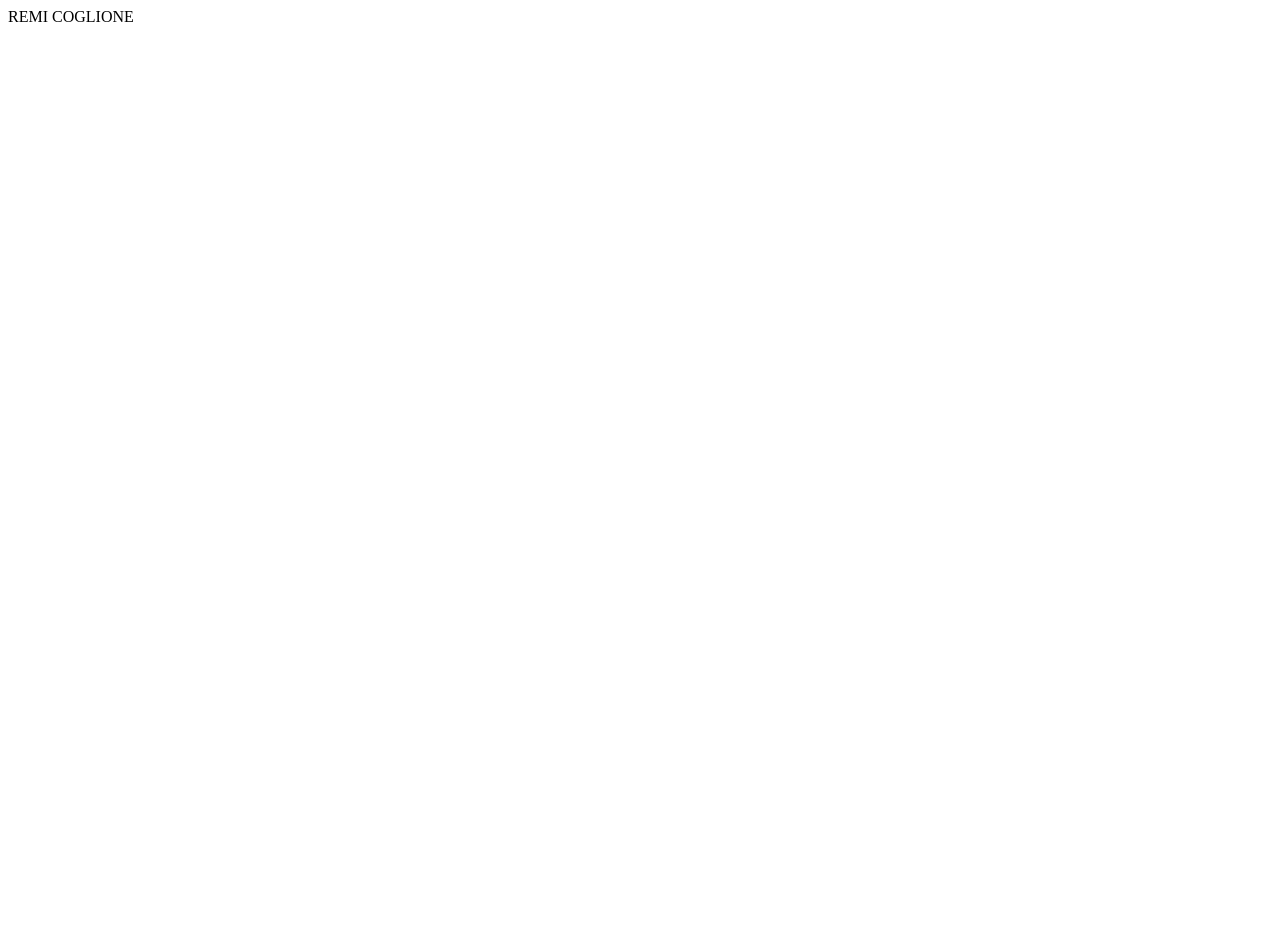
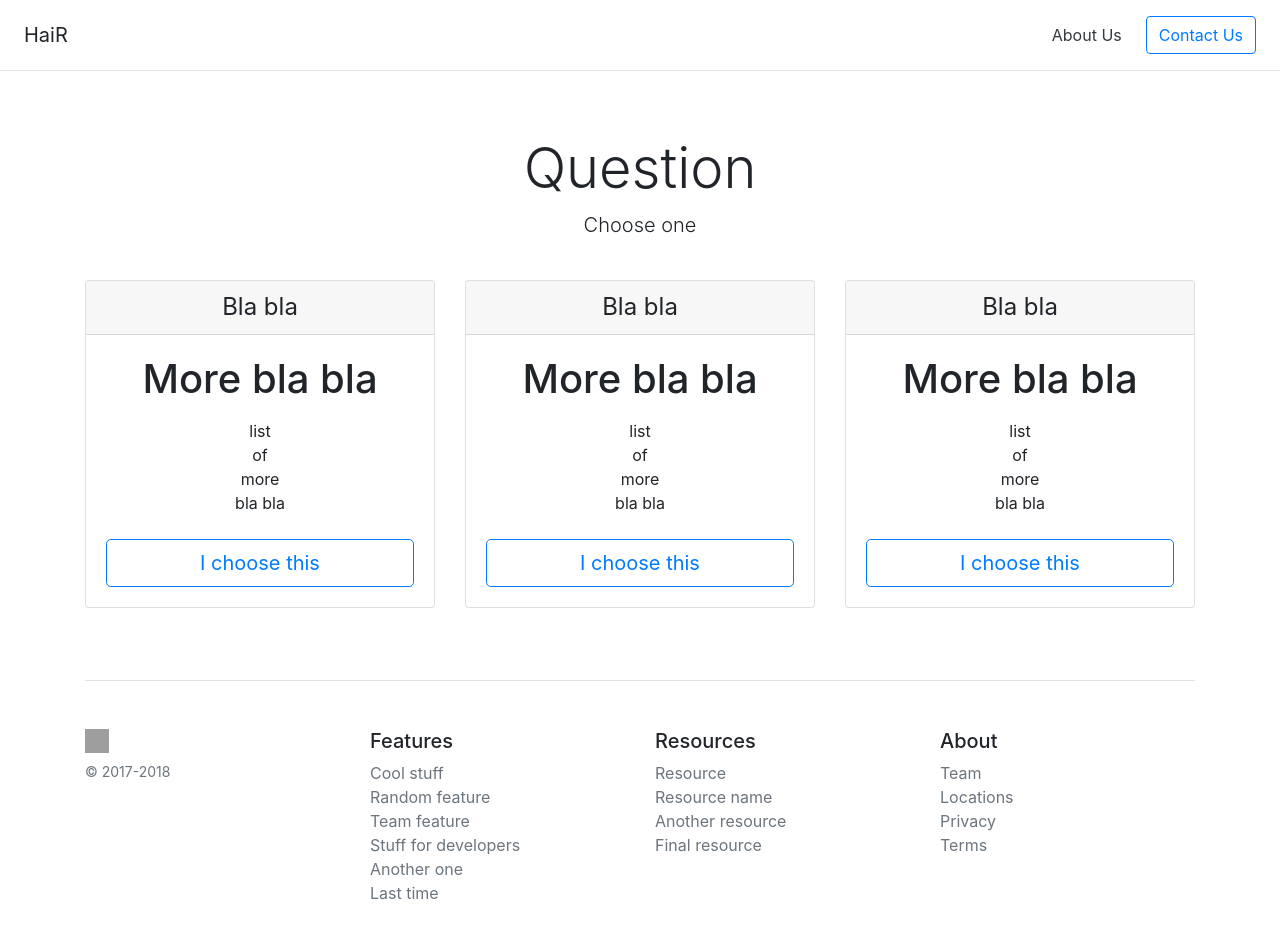
Before and after one commit to LorenzoCavada/brokerysurvey, a Gatsby site: page / in a window 1280 px wide. Before the commit the page ends 800 px from the top, so only its background shows below. Built offline with nearby package versions, Linux system fonts and the light colour scheme; Gatsby itself is replaced by a stand-in of ours; grey boxes are pictures that could not be loaded.

Commit message:
Added main page

```diff
--- /dev/null
+++ b/gatsby-browser.js
@@ -0,0 +1 @@
+import "bootstrap/dist/css/bootstrap.min.css"
--- a/gatsby-config.js
+++ b/gatsby-config.js
@@ -5,6 +5,23 @@
  */
 
 module.exports = {
-  /* Your site config here */
-  plugins: [],
+  plugins: [
+    {
+      resolve: `gatsby-plugin-google-fonts`,
+      options: {
+        fonts: [
+          `poppins:300,400,500,600,700`
+        ], display: 'swap'
+      },
+      resolve: `gatsby-plugin-google-gtag`,
+      options: {
+        trackingIds: [
+          "G-VWVZTXY5TD", // Google Analytics / GA
+          "AW-CONVERSION_ID", // Google Ads / Adwords / AW
+          "DC-FLOODIGHT_ID", // Marketing Platform advertising products (Display & Video 360, Search Ads 360, and Campaign Manager)
+        ],
+      }
+
+    }
+  ]
 }
--- a/package.json
+++ b/package.json
@@ -14,8 +14,12 @@
     "test": "echo \"Write tests! -> https://gatsby.dev/unit-testing\" && exit 1"
   },
   "dependencies": {
+    "bootstrap": "^4.6.0",
     "gatsby": "^3.1.2",
+    "gatsby-plugin-google-fonts": "^1.0.1",
+    "gatsby-plugin-google-gtag": "^3.2.0",
     "react": "^17.0.1",
+    "react-bootstrap": "^1.5.2",
     "react-dom": "^17.0.1"
   },
   "devDependencies": {
--- /dev/null
+++ b/src/components/footer.js
@@ -0,0 +1,43 @@
+import React from "react"
+
+export default function Footer() {
+  return (
+    <footer class="pt-4 my-md-5 pt-md-5 border-top">
+      <div class="row">
+        <div class="col-12 col-md">
+          <img class="mb-2" src="https://getbootstrap.com/assets/brand/bootstrap-solid.svg" alt="" width="24" height="24" />
+          <small class="d-block mb-3 text-muted">&copy; 2017-2018</small>
+        </div>
+        <div class="col-6 col-md">
+          <h5>Features</h5>
+          <ul class="list-unstyled text-small">
+            <li><a class="text-muted" href="#">Cool stuff</a></li>
+            <li><a class="text-muted" href="#">Random feature</a></li>
+            <li><a class="text-muted" href="#">Team feature</a></li>
+            <li><a class="text-muted" href="#">Stuff for developers</a></li>
+            <li><a class="text-muted" href="#">Another one</a></li>
+            <li><a class="text-muted" href="#">Last time</a></li>
+          </ul>
+        </div>
+        <div class="col-6 col-md">
+          <h5>Resources</h5>
+          <ul class="list-unstyled text-small">
+            <li><a class="text-muted" href="#">Resource</a></li>
+            <li><a class="text-muted" href="#">Resource name</a></li>
+            <li><a class="text-muted" href="#">Another resource</a></li>
+            <li><a class="text-muted" href="#">Final resource</a></li>
+          </ul>
+        </div>
+        <div class="col-6 col-md">
+          <h5>About</h5>
+          <ul class="list-unstyled text-small">
+            <li><a class="text-muted" href="#">Team</a></li>
+            <li><a class="text-muted" href="#">Locations</a></li>
+            <li><a class="text-muted" href="#">Privacy</a></li>
+            <li><a class="text-muted" href="#">Terms</a></li>
+          </ul>
+        </div>
+      </div>
+    </footer>
+  )
+}
--- /dev/null
+++ b/src/components/layout.js
@@ -0,0 +1,19 @@
+import React from "react"
+import Navbar from "./navbar"
+import Footer from "./footer"
+export default function Layout({ children }) {
+  return (
+    <>
+      <Navbar></Navbar>
+      <div class="container">
+
+        <div>
+          {children}
+        </div>
+        <Footer></Footer>
+
+      </div>
+    </>
+  )
+
+}
--- /dev/null
+++ b/src/components/navbar.js
@@ -0,0 +1,13 @@
+import React from "react"
+
+export default function Navbar() {
+  return (
+    <div class="d-flex flex-column flex-md-row align-items-center p-3 px-md-4 mb-3 bg-white border-bottom box-shadow">
+      <h5 class="my-0 mr-md-auto font-weight-normal">HaiR</h5>
+      <nav class="my-2 my-md-0 mr-md-3">
+        <a class="p-2 text-dark" href="#">About Us</a>
+      </nav>
+      <a class="btn btn-outline-primary" href="#">Contact Us</a>
+    </div>
+  )
+}
--- a/src/pages/index.js
+++ b/src/pages/index.js
@@ -1,5 +1,63 @@
 import React from "react"
+import Layout from "../components/layout"
 
 export default function Home() {
-  return <div>REMI COGLIONE</div>
+  return (
+    <Layout>
+      <div class="pricing-header px-3 py-3 pt-md-5 pb-md-4 mx-auto text-center">
+        <h1 class="display-4">Question</h1>
+        <p class="lead">
+          Choose one
+        </p>
+      </div>
+
+      <div class="card-deck mb-3 text-center">
+        <div class="card mb-4 box-shadow">
+          <div class="card-header">
+            <h4 class="my-0 font-weight-normal">Bla bla</h4>
+          </div>
+          <div class="card-body">
+            <h1 class="card-title pricing-card-title">More bla bla</h1>
+            <ul class="list-unstyled mt-3 mb-4">
+              <li>list </li>
+              <li>of</li>
+              <li>more</li>
+              <li>bla bla</li>
+            </ul>
+            <button type="button" class="btn btn-lg btn-block btn-outline-primary">I choose this</button>
+          </div>
+        </div>
+        <div class="card mb-4 box-shadow">
+          <div class="card-header">
+            <h4 class="my-0 font-weight-normal">Bla bla</h4>
+          </div>
+          <div class="card-body">
+            <h1 class="card-title pricing-card-title">More bla bla</h1>
+            <ul class="list-unstyled mt-3 mb-4">
+              <li>list </li>
+              <li>of</li>
+              <li>more</li>
+              <li>bla bla</li>
+            </ul>
+            <button type="button" class="btn btn-lg btn-block btn-outline-primary">I choose this</button>
+          </div>
+        </div>
+        <div class="card mb-4 box-shadow">
+          <div class="card-header">
+            <h4 class="my-0 font-weight-normal">Bla bla</h4>
+          </div>
+          <div class="card-body">
+            <h1 class="card-title pricing-card-title">More bla bla</h1>
+            <ul class="list-unstyled mt-3 mb-4">
+              <li>list </li>
+              <li>of</li>
+              <li>more</li>
+              <li>bla bla</li>
+            </ul>
+            <button type="button" class="btn btn-lg btn-block btn-outline-primary">I choose this</button>
+          </div>
+        </div>
+      </div>
+    </Layout>
+  )
 }
```
Also changed, not shown: 1 other file.
